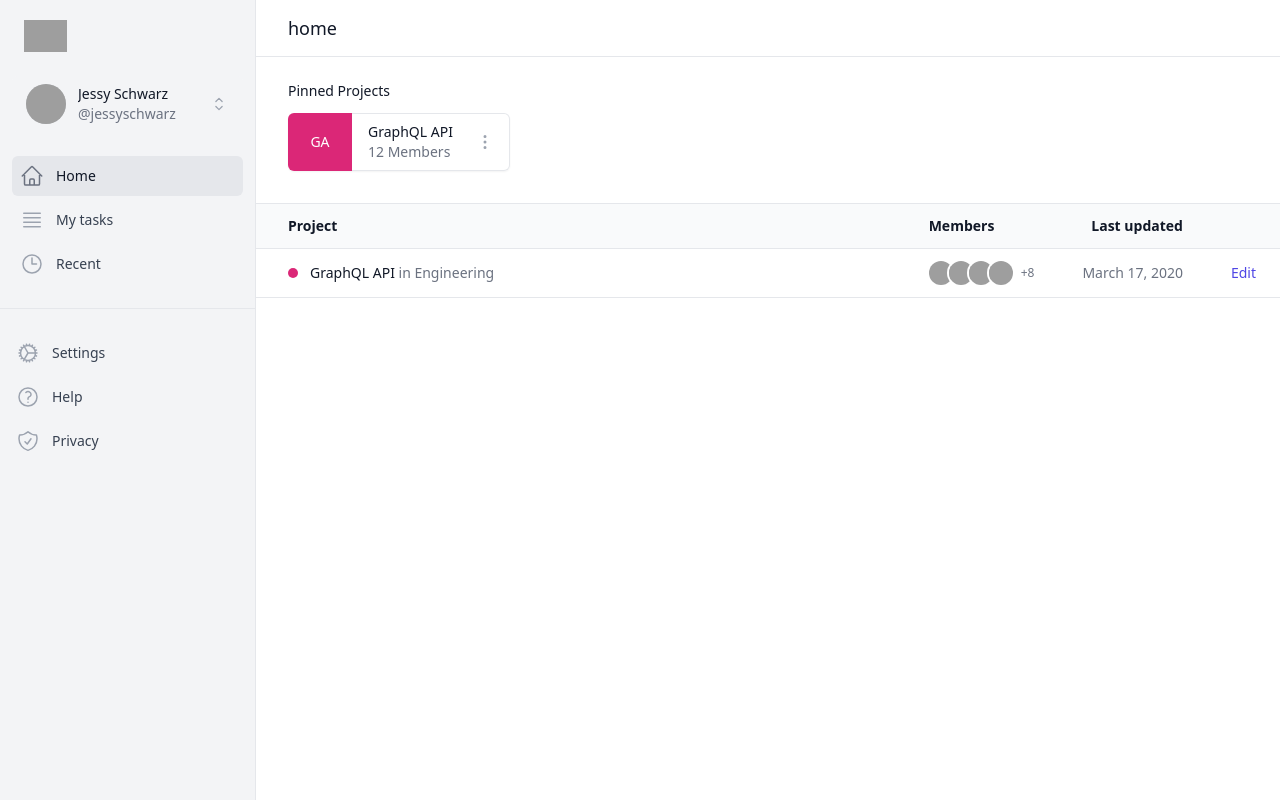
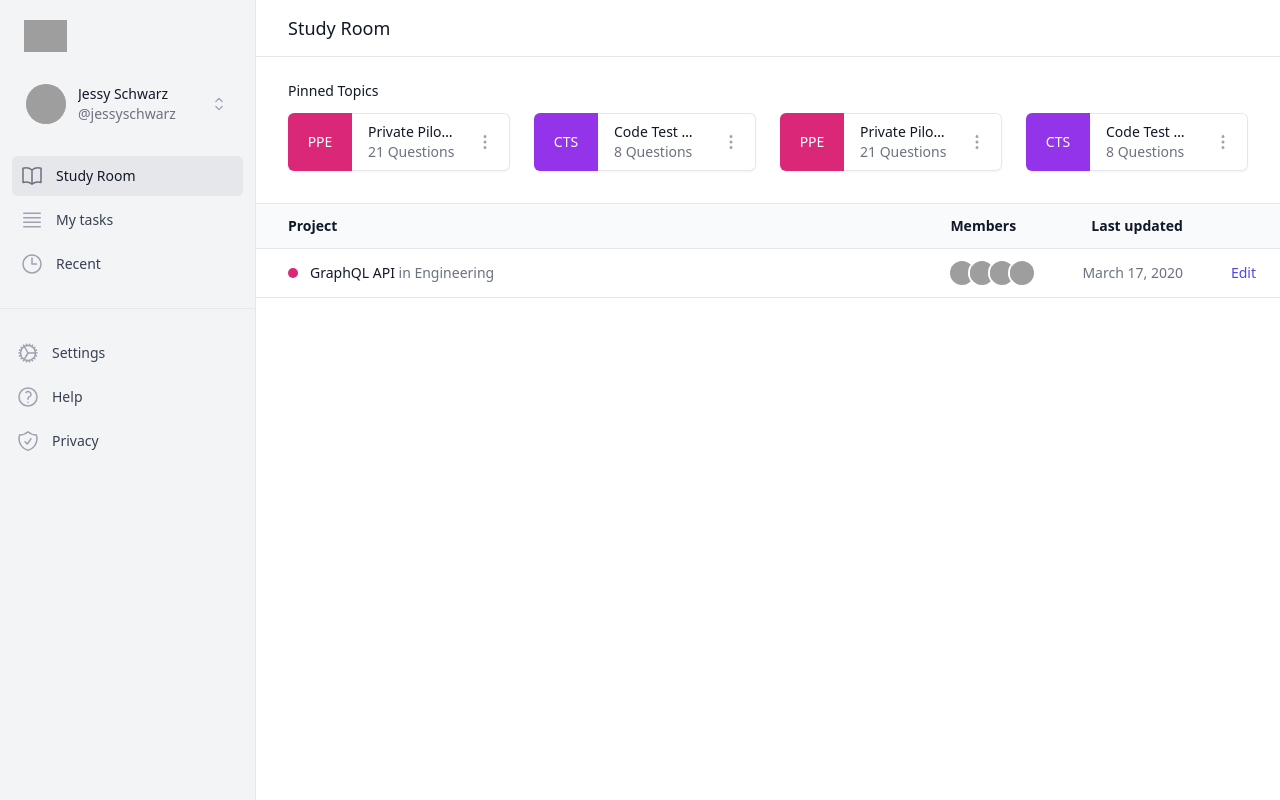
Before and after one commit to maariyadiminsky/pilot-buddy, a React (Create React App) app: page / in a window 1280 px wide. Built offline with nearby package versions, Linux system fonts and the light colour scheme; grey boxes are pictures that could not be loaded; a web font is replaced by a local one.

Commit message:
more component cleanup

```diff
--- a/src/modules/app/components/Root.tsx
+++ b/src/modules/app/components/Root.tsx
@@ -1,5 +1,5 @@
 import { ROUTES } from '@modules/common/api/constants';
-import HomePage from '@modules/home/HomePage';
+import StudyRoom from '@modules/study-room/StudyRoom';
 import NotFoundPage from '@modules/page-status/NotFoundPage';
 import React from 'react';
 import { BrowserRouter as Router, Route, Routes } from 'react-router-dom';
@@ -8,7 +8,7 @@ const Root: React.FC = () => (
   <Router>
     <Routes>
       <Route path="*" element={<NotFoundPage />} />
-      <Route path={ROUTES.HOMEPAGE_ROUTE} element={<HomePage />} />
+      <Route path={ROUTES.HOMEPAGE_ROUTE} element={<StudyRoom />} />
     </Routes>
   </Router>
 );
--- a/src/modules/common/components/PageWrapper.tsx
+++ b/src/modules/common/components/PageWrapper.tsx
@@ -4,7 +4,7 @@ import {
   ShieldCheckIcon,
   Bars4Icon,
   ClockIcon,
-  HomeIcon,
+  BookOpenIcon,
 } from '@heroicons/react/24/outline';
 import { useState } from 'react';
 
@@ -15,7 +15,7 @@ import HeaderWithActions from '@common/components/header/HeaderWithActions';
 import { type ChildrenType } from '@common/types';
 
 const navigation = [
-  { name: 'Home', href: '#', icon: HomeIcon, current: true },
+  { name: 'Study Room', href: '#', icon: BookOpenIcon, current: true },
   { name: 'My tasks', href: '#', icon: Bars4Icon, current: false },
   { name: 'Recent', href: '#', icon: ClockIcon, current: false },
 ];
@@ -27,10 +27,11 @@ const secondaryNavigation = [
 ];
 
 interface PageWrapperProps {
+  title?: string;
   children: ChildrenType;
 }
 
-const PageWrapper = ({ children }: PageWrapperProps) => {
+const PageWrapper = ({ title, children }: PageWrapperProps) => {
   const [sidebarOpen, setSidebarOpen] = useState(false);
   return (
     <div className="min-h-full">
@@ -39,7 +40,7 @@ const PageWrapper = ({ children }: PageWrapperProps) => {
         <SearchHeader {...{ setSidebarOpen }} shouldShowSearch={false} />
         <main className="flex-1">
           <>
-            <HeaderWithActions title="home" />
+            <HeaderWithActions title={title} />
             {children}
           </>
         </main>
--- a/src/modules/common/components/header/HeaderWithActions.tsx
+++ b/src/modules/common/components/header/HeaderWithActions.tsx
@@ -20,7 +20,7 @@ interface ActionItem {
 }
 
 interface HeaderWithActionsProps {
-  title: string;
+  title?: string;
   actions?: ActionItem[];
 }
 
--- /dev/null
+++ b/src/modules/common/components/pinned-item/PinnedItems.tsx
@@ -0,0 +1,111 @@
+import { Menu, Transition } from '@headlessui/react';
+import { EllipsisVerticalIcon } from '@heroicons/react/20/solid';
+import { Fragment } from 'react';
+
+import { truthyString, getUniqId } from '@common/utils';
+import { getInitials, getTypeAmount } from '@common/components/pinned-item/utils';
+
+interface Item {
+  id: number; // todo change to unique uuid
+  total: number;
+  text: string;
+  lastUpdated: string;
+  type: string;
+  className?: string; // todo do not pass this here
+}
+
+interface PinnedItemProps {
+  title: string;
+  items: Item[];
+}
+
+const PinnedItem = ({ title, items }: PinnedItemProps) => (
+  <div className="mt-6 px-4 sm:px-6 lg:px-8">
+    <h2 className="text-sm font-medium text-gray-900">{title}</h2>
+    <ul className="mt-3 grid grid-cols-1 gap-4 sm:grid-cols-2 sm:gap-6 xl:grid-cols-4">
+      {items.map(({ text, type, total, className }) => (
+        <li key={getUniqId(text)} className="relative col-span-1 flex rounded-md shadow-sm">
+          <div
+            className={truthyString(
+              'flex w-16 flex-shrink-0 items-center justify-center rounded-l-md text-sm font-medium text-white',
+              className
+            )}
+          >
+            {getInitials(text)}
+          </div>
+          <div className="flex flex-1 items-center justify-between truncate rounded-r-md border-b border-r border-t border-gray-200 bg-white">
+            <div className="flex-1 truncate px-4 py-2 text-sm">
+              <a href="#" className="font-medium text-gray-900 hover:text-gray-600">
+                {text}
+              </a>
+              <p className="text-gray-500">{getTypeAmount(type, total)}</p>
+            </div>
+            <Menu as="div" className="flex-shrink-0 pr-2">
+              <Menu.Button className="inline-flex h-8 w-8 items-center justify-center rounded-full bg-white text-gray-400 hover:text-gray-500 focus:outline-none focus:ring-2 focus:ring-purple-500 focus:ring-offset-2">
+                <span className="sr-only">Open options</span>
+                <EllipsisVerticalIcon className="h-5 w-5" aria-hidden="true" />
+              </Menu.Button>
+              <Transition
+                as={Fragment}
+                enter="transition ease-out duration-100"
+                enterFrom="transform opacity-0 scale-95"
+                enterTo="transform opacity-100 scale-100"
+                leave="transition ease-in duration-75"
+                leaveFrom="transform opacity-100 scale-100"
+                leaveTo="transform opacity-0 scale-95"
+              >
+                <Menu.Items className="absolute right-10 top-3 z-10 mx-3 mt-1 w-48 origin-top-right divide-y divide-gray-200 rounded-md bg-white shadow-lg ring-1 ring-black ring-opacity-5 focus:outline-none">
+                  <div className="py-1">
+                    <Menu.Item>
+                      {({ active }) => (
+                        <a
+                          href="#"
+                          className={truthyString(
+                            active ? 'bg-gray-100 text-gray-900' : 'text-gray-700',
+                            'block px-4 py-2 text-sm'
+                          )}
+                        >
+                          Unpin
+                        </a>
+                      )}
+                    </Menu.Item>
+                  </div>
+                  <div className="py-1">
+                    <Menu.Item>
+                      {({ active }) => (
+                        <a
+                          href="#"
+                          className={truthyString(
+                            active ? 'bg-gray-100 text-gray-900' : 'text-gray-700',
+                            'block px-4 py-2 text-sm'
+                          )}
+                        >
+                          Start
+                        </a>
+                      )}
+                    </Menu.Item>
+                    <Menu.Item>
+                      {({ active }) => (
+                        <a
+                          href="#"
+                          className={truthyString(
+                            active ? 'bg-gray-100 text-gray-900' : 'text-gray-700',
+                            'block px-4 py-2 text-sm'
+                          )}
+                        >
+                          Edit
+                        </a>
+                      )}
+                    </Menu.Item>
+                  </div>
+                </Menu.Items>
+              </Transition>
+            </Menu>
+          </div>
+        </li>
+      ))}
+    </ul>
+  </div>
+);
+
+export default PinnedItem;
--- /dev/null
+++ b/src/modules/common/components/pinned-item/utils.tsx
@@ -0,0 +1,9 @@
+export const getInitials = (text: string) =>
+  text
+    .split(' ')
+    .map((textItem) => textItem.charAt(0))
+    .join('')
+    .replace(/[\W_]+/g, '');
+
+export const getTypeAmount = (type: string, total: number) =>
+  `${total} ${type.charAt(0).toUpperCase()}${type.slice(1)}${total > 1 ? 's' : ''}`;
--- a/src/modules/common/utils.tsx
+++ b/src/modules/common/utils.tsx
@@ -2,4 +2,5 @@ import uniqueId from 'lodash/uniqueId';
 
 export const getUniqId = (text?: string) => uniqueId(text);
 
-export const truthyString = (...classes: string[]) => classes.filter(Boolean).join(' ');
+export const truthyString = (...classes: (string | undefined)[]) =>
+  classes.filter(Boolean).join(' ');
--- a/src/modules/home/HomePage.tsx
+++ b/src/modules/study-room/StudyRoom.tsx
@@ -1,10 +1,44 @@
 // todo add typescript
 // @ts-nocheck
-import { Menu, Transition } from '@headlessui/react';
-import { ChevronRightIcon, EllipsisVerticalIcon } from '@heroicons/react/20/solid';
-import { Fragment } from 'react';
+import { ChevronRightIcon } from '@heroicons/react/20/solid';
 
 import PageWrapper from '@common/components/PageWrapper';
+import PinnedItems from '@common/components/pinned-item/PinnedItems';
+
+const pinnedItems = [
+  {
+    id: 1,
+    text: 'Private Pilot Exam (Full)',
+    lastUpdated: 'March 17, 2020',
+    total: 21,
+    type: 'question',
+    className: 'bg-pink-600', // todo: temporary, remove this decision being made here and decide later in a static location
+  },
+  {
+    id: 2,
+    text: 'Code Test Study',
+    lastUpdated: 'March 17, 2020',
+    total: 8,
+    type: 'question',
+    className: 'bg-purple-600', // todo: temporary, remove this decision being made here and decide later in a static location
+  },
+  {
+    id: 1,
+    text: 'Private Pilot Exam (Full)',
+    lastUpdated: 'March 17, 2020',
+    total: 21,
+    type: 'question',
+    className: 'bg-pink-600', // todo: temporary, remove this decision being made here and decide later in a static location
+  },
+  {
+    id: 2,
+    text: 'Code Test Study',
+    lastUpdated: 'March 17, 2020',
+    total: 8,
+    type: 'question',
+    className: 'bg-purple-600', // todo: temporary, remove this decision being made here and decide later in a static location
+  },
+];
 
 const projects = [
   {
@@ -38,108 +72,21 @@ const projects = [
           'https://images.unsplash.com/photo-1472099645785-5658abf4ff4e?ixlib=rb-1.2.1&ixid=eyJhcHBfaWQiOjEyMDd9&auto=format&fit=facearea&facepad=2&w=256&h=256&q=80',
       },
     ],
-    totalMembers: 12,
     lastUpdated: 'March 17, 2020',
     pinned: true,
     bgColorClass: 'bg-pink-600',
   },
   // More projects...
 ];
-const pinnedProjects = projects.filter((project) => project.pinned);
 
 function classNames(...classes: string[]) {
   return classes.filter(Boolean).join(' ');
 }
 
 const HomePage = () => (
-  <PageWrapper>
+  <PageWrapper title="Study Room">
     {/* Pinned projects */}
-    <div className="mt-6 px-4 sm:px-6 lg:px-8">
-      <h2 className="text-sm font-medium text-gray-900">Pinned Projects</h2>
-      <ul className="mt-3 grid grid-cols-1 gap-4 sm:grid-cols-2 sm:gap-6 xl:grid-cols-4">
-        {pinnedProjects.map((project) => (
-          <li key={project.id} className="relative col-span-1 flex rounded-md shadow-sm">
-            <div
-              className={classNames(
-                project.bgColorClass,
-                'flex w-16 flex-shrink-0 items-center justify-center rounded-l-md text-sm font-medium text-white'
-              )}
-            >
-              {project.initials}
-            </div>
-            <div className="flex flex-1 items-center justify-between truncate rounded-r-md border-b border-r border-t border-gray-200 bg-white">
-              <div className="flex-1 truncate px-4 py-2 text-sm">
-                <a href="#" className="font-medium text-gray-900 hover:text-gray-600">
-                  {project.title}
-                </a>
-                <p className="text-gray-500">{project.totalMembers} Members</p>
-              </div>
-              <Menu as="div" className="flex-shrink-0 pr-2">
-                <Menu.Button className="inline-flex h-8 w-8 items-center justify-center rounded-full bg-white text-gray-400 hover:text-gray-500 focus:outline-none focus:ring-2 focus:ring-purple-500 focus:ring-offset-2">
-                  <span className="sr-only">Open options</span>
-                  <EllipsisVerticalIcon className="h-5 w-5" aria-hidden="true" />
-                </Menu.Button>
-                <Transition
-                  as={Fragment}
-                  enter="transition ease-out duration-100"
-                  enterFrom="transform opacity-0 scale-95"
-                  enterTo="transform opacity-100 scale-100"
-                  leave="transition ease-in duration-75"
-                  leaveFrom="transform opacity-100 scale-100"
-                  leaveTo="transform opacity-0 scale-95"
-                >
-                  <Menu.Items className="absolute right-10 top-3 z-10 mx-3 mt-1 w-48 origin-top-right divide-y divide-gray-200 rounded-md bg-white shadow-lg ring-1 ring-black ring-opacity-5 focus:outline-none">
-                    <div className="py-1">
-                      <Menu.Item>
-                        {({ active }) => (
-                          <a
-                            href="#"
-                            className={classNames(
-                              active ? 'bg-gray-100 text-gray-900' : 'text-gray-700',
-                              'block px-4 py-2 text-sm'
-                            )}
-                          >
-                            View
-                          </a>
-                        )}
-                      </Menu.Item>
-                    </div>
-                    <div className="py-1">
-                      <Menu.Item>
-                        {({ active }) => (
-                          <a
-                            href="#"
-                            className={classNames(
-                              active ? 'bg-gray-100 text-gray-900' : 'text-gray-700',
-                              'block px-4 py-2 text-sm'
-                            )}
-                          >
-                            Removed from pinned
-                          </a>
-                        )}
-                      </Menu.Item>
-                      <Menu.Item>
-                        {({ active }) => (
-                          <a
-                            href="#"
-                            className={classNames(
-                              active ? 'bg-gray-100 text-gray-900' : 'text-gray-700',
-                              'block px-4 py-2 text-sm'
-                            )}
-                          >
-                            Share
-                          </a>
-                        )}
-                      </Menu.Item>
-                    </div>
-                  </Menu.Items>
-                </Transition>
-              </Menu>
-            </div>
-          </li>
-        ))}
-      </ul>
-    </div>
+    <PinnedItems title="Pinned Topics" items={pinnedItems} />
 
     {/* Projects list (only on smallest breakpoint) */}
     <div className="mt-10 sm:hidden">
```
